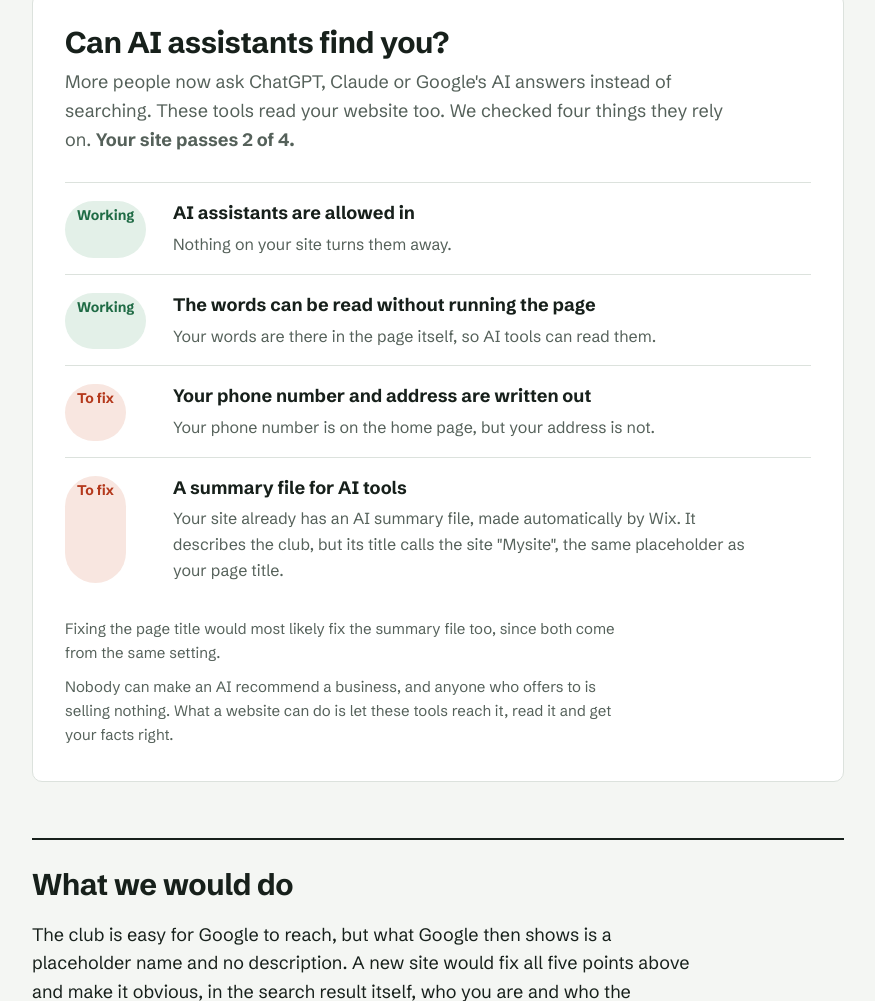
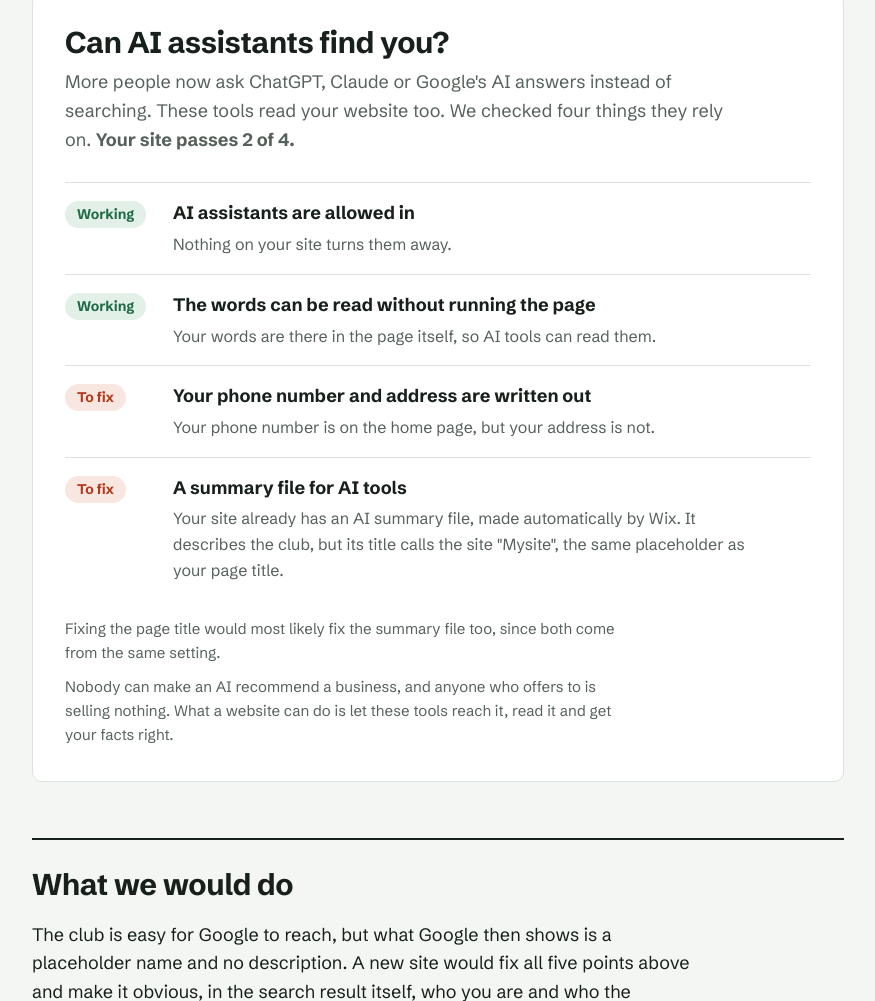
Before and after one commit to peteowen78/hartford-gymnastics-concept, a plain HTML site: page search-check.html in a window 1280 px wide. Shown: the part 2969-3970 px from the top of the page, without its empty margins (202-1077 px from the left). Drawn offline with Linux system fonts and the light colour scheme.

Commit message:
Fix AI check labels stretching; Barnyard headline update
The Working / To fix labels in the AI section no longer stretch to the row height.
Barnyard only: homepage headline now reads "Every animal catered for."

Co-Authored-By: Claude Opus 5.5 <noreply@anthropic.com>

```diff
--- a/search-check.html
+++ b/search-check.html
@@ -71,7 +71,7 @@
   .ai{background:var(--card);border:1px solid var(--line);border-radius:var(--r);padding:32px 32px 24px}
   .airows{display:grid;gap:0;margin:0 0 18px}
   .airow{display:grid;grid-template-columns:92px 1fr;gap:16px;padding:16px 0;border-top:1px solid var(--line)}
-  .airow .tag{justify-self:start;margin:2px 0 0}
+  .airow .tag{justify-self:start;align-self:start;margin:2px 0 0;line-height:1.5}
   .airow h3{font-size:18px;margin:0 0 4px}
   .airow p{margin:0;font-size:16px;color:var(--soft);max-width:60ch}
   .aisub{font-size:15px;color:var(--soft);max-width:62ch;margin:0 0 10px}
```
